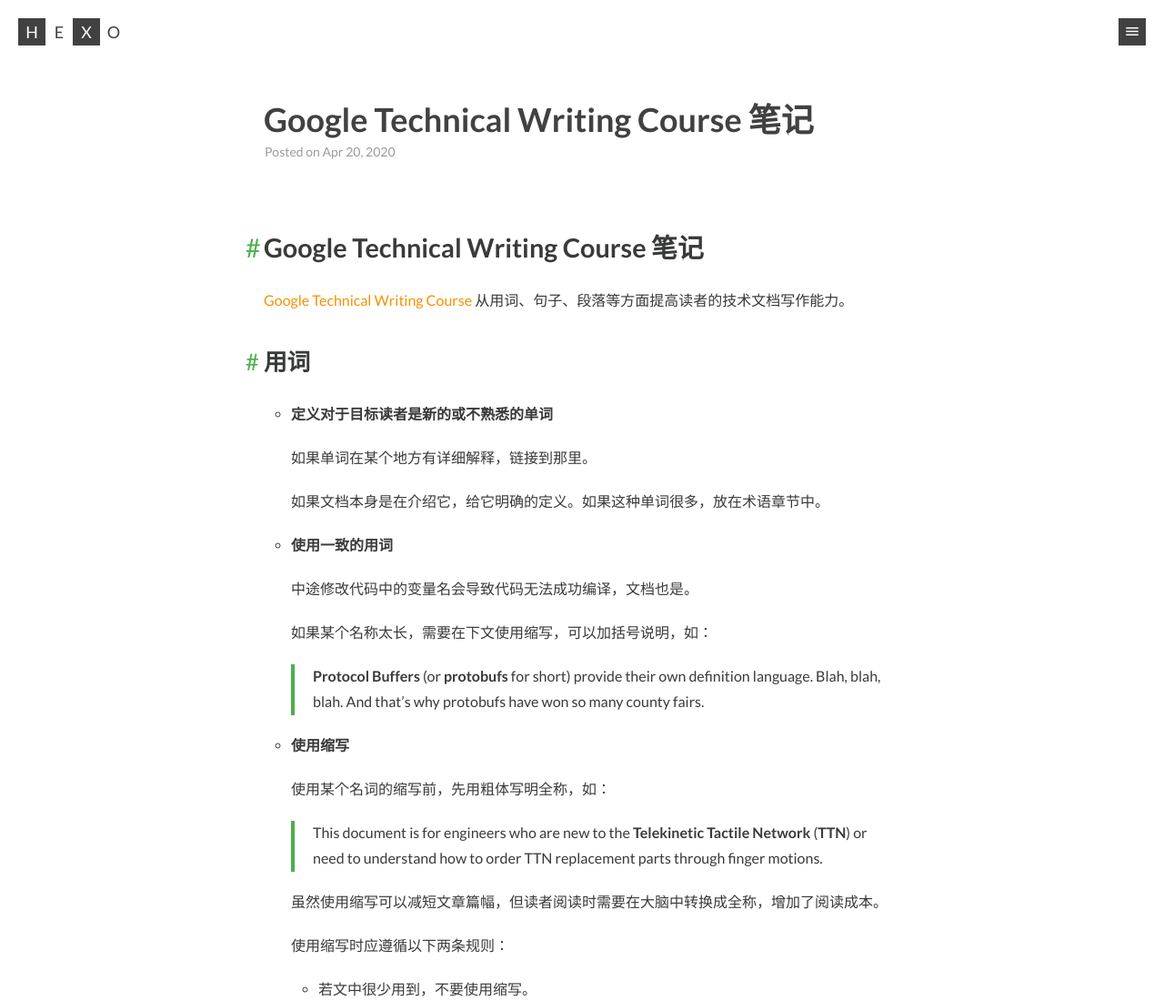
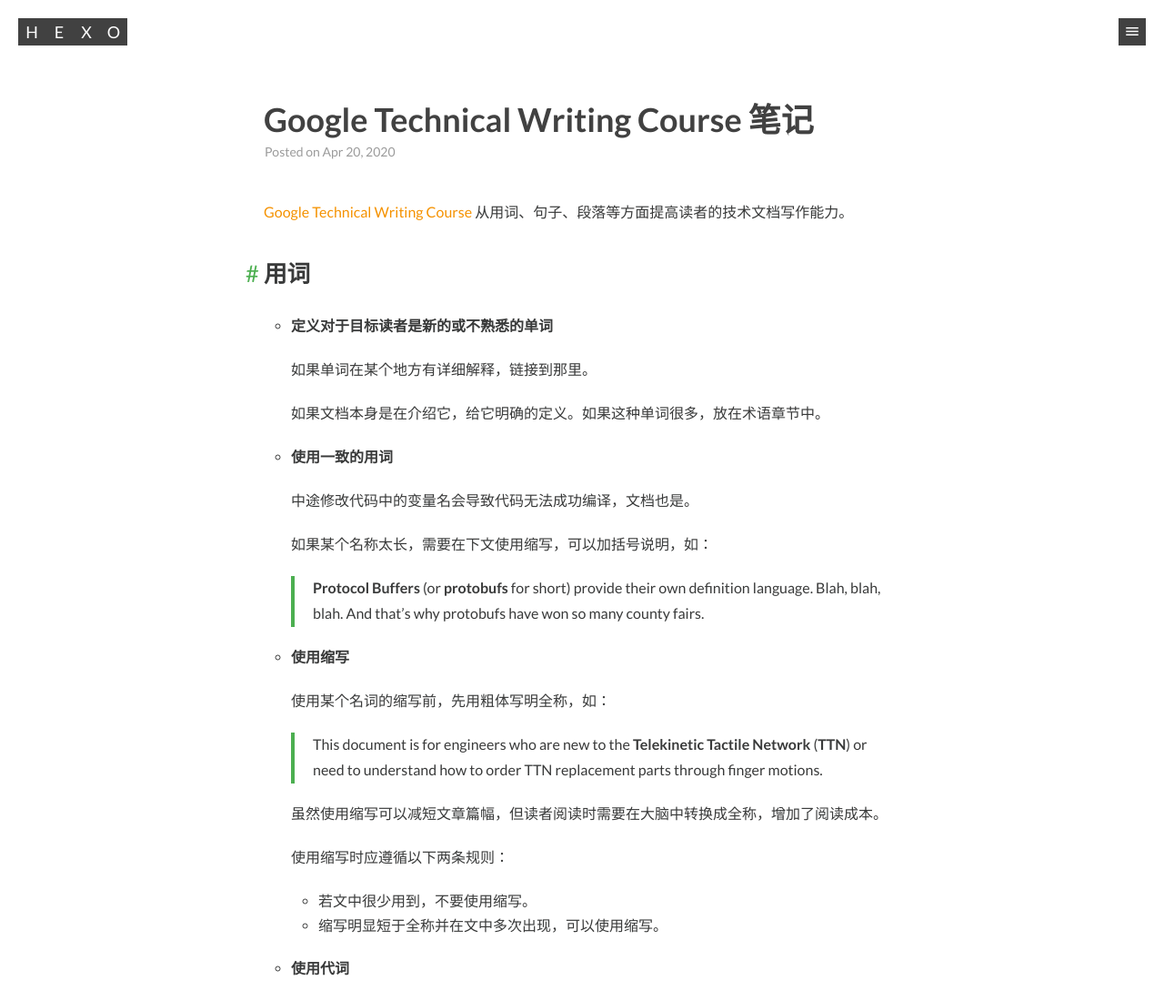
Before and after one commit to ning0825/ning0825.github.io, a plain HTML site: page 2020/04/20/Google Technical Writing Course/index.html in a window 1280 px wide. Shown: the top 1100 px of the page at 91% size. Drawn offline with nearby package versions, Linux system fonts and the light colour scheme; files whose address does not match are found by name.

Commit message:
Site updated: 2020-04-21 00:00:22

```diff
--- a/2020/04/20/Google Technical Writing Course/index.html
+++ b/2020/04/20/Google Technical Writing Course/index.html
@@ -5,15 +5,15 @@
 
   <title>Google Technical Writing Course 笔记 | Hexo</title>
   <meta name="viewport" content="width=device-width, initial-scale=1, maximum-scale=1">
-  <meta name="description" content="Google Technical Writing Course 笔记Google Technical Writing Course 从用词、句子、段落等方面提高读者的技术文档写作能力。 用词 定义对于目标读者是新的或不熟悉的单词 如果单词在某个地方有详细解释，链接到那里。 如果文档本身是在介绍它，给它明确的定义。如果这种单词很多，放在术语章节中。  使用一致的用词 中途修改代码中的变量名会导致代码">
+  <meta name="description" content="Google Technical Writing Course 从用词、句子、段落等方面提高读者的技术文档写作能力。 用词 定义对于目标读者是新的或不熟悉的单词 如果单词在某个地方有详细解释，链接到那里。 如果文档本身是在介绍它，给它明确的定义。如果这种单词很多，放在术语章节中。  使用一致的用词 中途修改代码中的变量名会导致代码无法成功编译，文档也是。 如果某个名称太长，需要在下文使用缩写，可以">
 <meta property="og:type" content="article">
 <meta property="og:title" content="Google Technical Writing Course 笔记">
 <meta property="og:url" content="http://www.慌.com/2020/04/20/Google%20Technical%20Writing%20Course/index.html">
 <meta property="og:site_name" content="Hexo">
-<meta property="og:description" content="Google Technical Writing Course 笔记Google Technical Writing Course 从用词、句子、段落等方面提高读者的技术文档写作能力。 用词 定义对于目标读者是新的或不熟悉的单词 如果单词在某个地方有详细解释，链接到那里。 如果文档本身是在介绍它，给它明确的定义。如果这种单词很多，放在术语章节中。  使用一致的用词 中途修改代码中的变量名会导致代码">
+<meta property="og:description" content="Google Technical Writing Course 从用词、句子、段落等方面提高读者的技术文档写作能力。 用词 定义对于目标读者是新的或不熟悉的单词 如果单词在某个地方有详细解释，链接到那里。 如果文档本身是在介绍它，给它明确的定义。如果这种单词很多，放在术语章节中。  使用一致的用词 中途修改代码中的变量名会导致代码无法成功编译，文档也是。 如果某个名称太长，需要在下文使用缩写，可以">
 <meta property="og:locale" content="en_US">
 <meta property="article:published_time" content="2020-04-20T15:53:54.000Z">
-<meta property="article:modified_time" content="2020-04-20T15:54:01.211Z">
+<meta property="article:modified_time" content="2020-04-20T16:00:02.139Z">
 <meta property="article:author" content="John Doe">
 <meta name="twitter:card" content="summary">
 
@@ -58,7 +58,7 @@
         H
       </span>
 
-      <span class="w">
+      <span class="b">
         e
       </span>
 
@@ -66,7 +66,7 @@
         x
       </span>
 
-      <span class="w">
+      <span class="b">
         o
       </span>
 
@@ -98,7 +98,7 @@
   </header>
 
   <div class="article-entry" itemprop="articleBody">
-    <h1 id="Google-Technical-Writing-Course-笔记"><a href="#Google-Technical-Writing-Course-笔记" class="headerlink" title="Google Technical Writing Course 笔记"></a>Google Technical Writing Course 笔记</h1><p><a href="https://developers.google.com/tech-writing" target="_blank" rel="noopener">Google Technical Writing Course</a> 从用词、句子、段落等方面提高读者的技术文档写作能力。</p>
+    <p><a href="https://developers.google.com/tech-writing" target="_blank" rel="noopener">Google Technical Writing Course</a> 从用词、句子、段落等方面提高读者的技术文档写作能力。</p>
 <h2 id="用词"><a href="#用词" class="headerlink" title="用词"></a>用词</h2><ul>
 <li><p><strong>定义对于目标读者是新的或不熟悉的单词</strong></p>
 <p>如果单词在某个地方有详细解释，链接到那里。</p>
```
Also changed, not shown: 2020/04/19/明天开始/index.html (+2 -2 lines), archives/2020/04/index.html (+2 -2 lines), archives/2020/index.html (+2 -2 lines), archives/index.html (+2 -2 lines), atom.xml (+4 -4 lines), index.html (+2 -2 lines).
